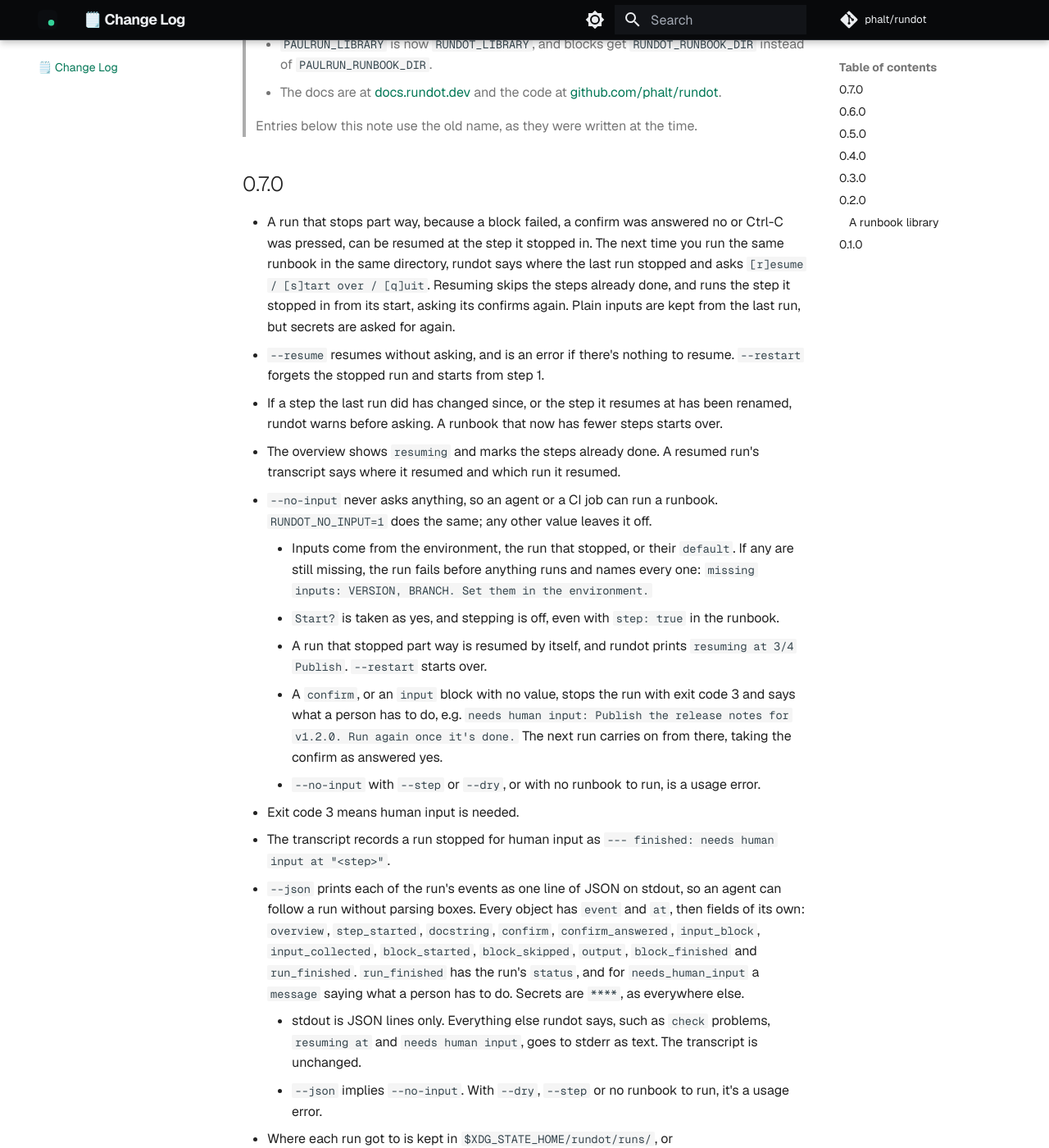
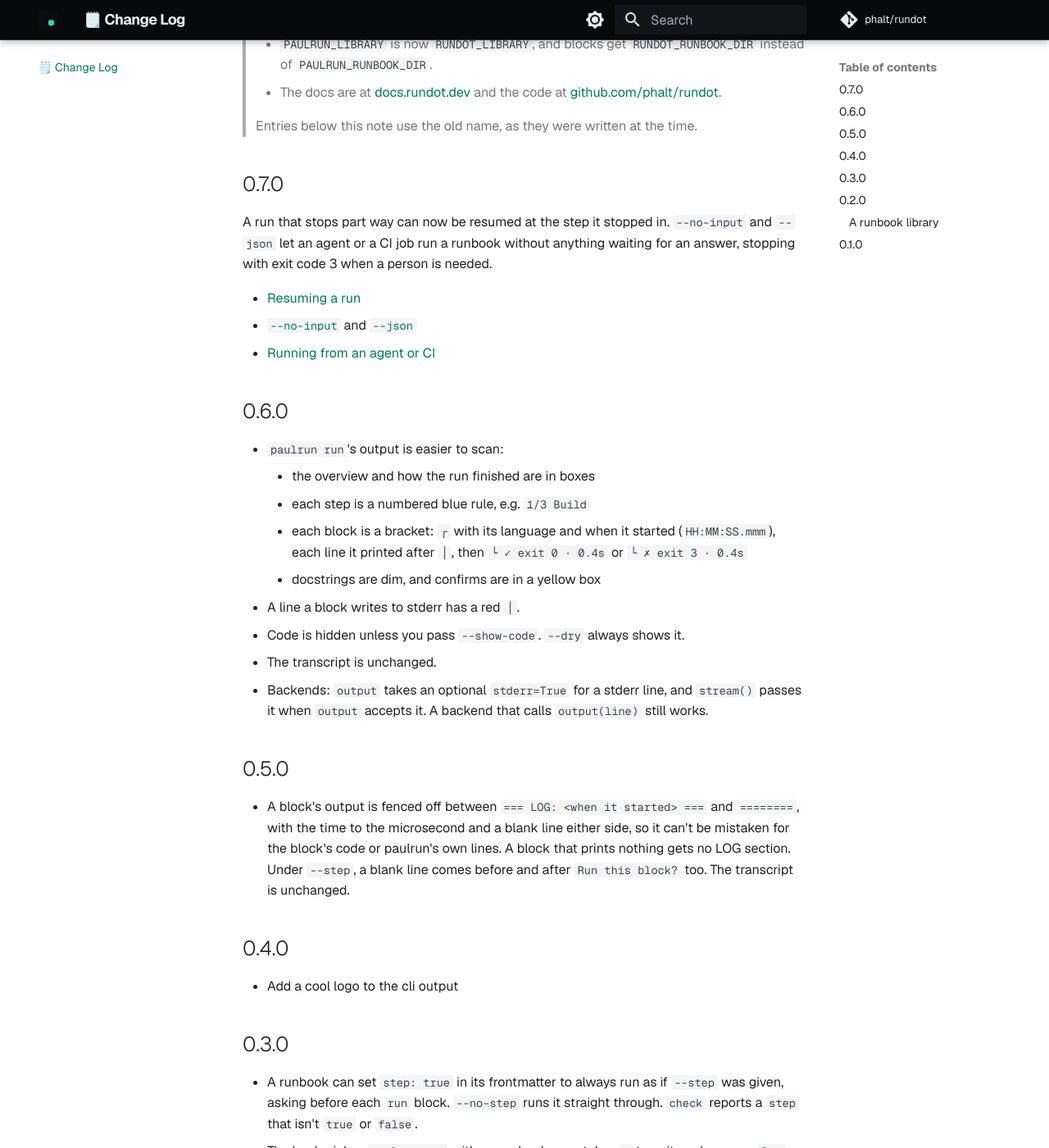
Before and after one commit to phalt/paulrun, an MkDocs documentation site: the page built from docs/CHANGELOG.md, in a window 1280 px wide and 1400 px high, scrolled down 349 px. Shown: the whole window at 82% size. Built offline with MkDocs 1.6.1 and Material for MkDocs 9.7.7, drawn with Linux system fonts in a browser that asks for light colours; comment, search, counter and statistics services are not loaded; some of the changed text lies outside the part shown.

Commit message:
version 0.7.0
Bump the version, and cut the 0.7.0 changelog down to what's new and links
to the docs that explain it.

Co-Authored-By: Claude Opus 5.5 <noreply@anthropic.com>
Claude-Session: https://claude.ai/code/session_01QATENzWSqRBLXjMnZYtBMv

```diff
--- a/docs/CHANGELOG.md
+++ b/docs/CHANGELOG.md
@@ -11,23 +11,12 @@
 
 ## 0.7.0
 
-- A run that stops part way, because a block failed, a confirm was answered no or Ctrl-C was pressed, can be resumed at the step it stopped in. The next time you run the same runbook in the same directory, rundot says where the last run stopped and asks `[r]esume / [s]tart over / [q]uit`. Resuming skips the steps already done, and runs the step it stopped in from its start, asking its confirms again. Plain inputs are kept from the last run, but secrets are asked for again.
-- `--resume` resumes without asking, and is an error if there's nothing to resume. `--restart` forgets the stopped run and starts from step 1.
-- If a step the last run did has changed since, or the step it resumes at has been renamed, rundot warns before asking. A runbook that now has fewer steps starts over.
-- The overview shows `resuming` and marks the steps already done. A resumed run's transcript says where it resumed and which run it resumed.
-- `--no-input` never asks anything, so an agent or a CI job can run a runbook. `RUNDOT_NO_INPUT=1` does the same; any other value leaves it off.
-    - Inputs come from the environment, the run that stopped, or their `default`. If any are still missing, the run fails before anything runs and names every one: `missing inputs: VERSION, BRANCH. Set them in the environment.`
-    - `Start?` is taken as yes, and stepping is off, even with `step: true` in the runbook.
-    - A run that stopped part way is resumed by itself, and rundot prints `resuming at 3/4 Publish`. `--restart` starts over.
-    - A `confirm`, or an `input` block with no value, stops the run with exit code 3 and says what a person has to do, e.g. `needs human input: Publish the release notes for v1.2.0. Run again once it's done.` The next run carries on from there, taking the confirm as answered yes.
-    - `--no-input` with `--step` or `--dry`, or with no runbook to run, is a usage error.
-- Exit code 3 means human input is needed.
-- The transcript records a run stopped for human input as `--- finished: needs human input at "<step>"`.
-- `--json` prints each of the run's events as one line of JSON on stdout, so an agent can follow a run without parsing boxes. Every object has `event` and `at`, then fields of its own: `overview`, `step_started`, `docstring`, `confirm`, `confirm_answered`, `input_block`, `input_collected`, `block_started`, `block_skipped`, `output`, `block_finished` and `run_finished`. `run_finished` has the run's `status`, and for `needs_human_input` a `message` saying what a person has to do. Secrets are `****`, as everywhere else.
-    - stdout is JSON lines only. Everything else rundot says, such as `check` problems, `resuming at` and `needs human input`, goes to stderr as text. The transcript is unchanged.
-    - `--json` implies `--no-input`. With `--dry`, `--step` or no runbook to run, it's a usage error.
-- Where each run got to is kept in `$XDG_STATE_HOME/rundot/runs/`, or `~/.local/state/rundot/runs/`, never in your project. It's deleted when the run finishes ok. `--dry` never reads or writes it.
-- Docs: the command line page has a [Running from an agent or CI](https://docs.rundot.dev/cli/#running-from-an-agent-or-ci) section, and the runbook format page explains [resuming a run](https://docs.rundot.dev/runbook-format/#resuming-a-run).
+A run that stops part way can now be resumed at the step it stopped in.
+`--no-input` and `--json` let an agent or a CI job run a runbook without anything waiting for an answer, stopping with exit code 3 when a person is needed.
+
+- [Resuming a run](https://docs.rundot.dev/cli/#resuming-a-run)
+- [`--no-input`](https://docs.rundot.dev/cli/#-no-input) and [`--json`](https://docs.rundot.dev/cli/#-json)
+- [Running from an agent or CI](https://docs.rundot.dev/cli/#running-from-an-agent-or-ci)
 
 ## 0.6.0
 
--- a/pyproject.toml
+++ b/pyproject.toml
@@ -1,6 +1,6 @@
 [project]
 name = "rundot"
-version = "0.6.0"
+version = "0.7.0"
 description = "Run hand-written markdown runbooks"
 readme = "README.md"
 authors = [{ name = "Paul Hallett", email = "paulandrewhallett@gmail.com" }]
```
Also changed, not shown: CHANGELOG.md (+6 -17 lines), 1 other file.
